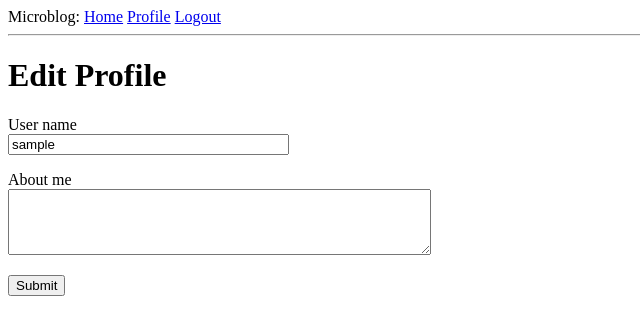
After one commit to bradleetw/microblog, a Flask app: page /edit_profile in a window 1280 px wide. The commit adds this page. Shown: the top 335 px of the page, without its empty margins (0-640 px from the left). Run offline with Flask 2, Linux system fonts and the light colour scheme; the visitor is signed in with stand-in values (Sample User, id 1); data comes from the database, SQL or seed files in the repository; both versions use the stored data as it was after the commit.

Commit message:
Create Edit Profile form

```diff
--- a/app/forms.py
+++ b/app/forms.py
@@ -1,7 +1,8 @@
 from flask_wtf import FlaskForm
-from wtforms import PasswordField, BooleanField, SubmitField
+from wtforms import PasswordField, BooleanField, SubmitField, TextAreaField
 from wtforms.fields.core import StringField
-from wtforms.validators import DataRequired, Email, EqualTo, ValidationError
+from wtforms.validators import DataRequired, Email, EqualTo, ValidationError, \
+    Length
 from app.models import User
 
 class LoginForm(FlaskForm):
@@ -29,3 +30,9 @@ class RegistrationForm(FlaskForm):
         user = User.query.filter_by(email=email.data).first()
         if user is not None:
             raise ValidationError('Please use a different email address.')
+
+
+class EditProfileForm(FlaskForm):
+    username = StringField('User name', validators=[DataRequired()])
+    about_me = TextAreaField('About me', validators=[Length(min=0, max=140)])
+    submit = SubmitField('Submit')
--- a/app/routes.py
+++ b/app/routes.py
@@ -1,6 +1,6 @@
 from app import app, db
 from flask import render_template, redirect, flash, url_for, request
-from app.forms import LoginForm, RegistrationForm
+from app.forms import LoginForm, RegistrationForm, EditProfileForm
 from flask_login import current_user, login_user, logout_user, login_required
 from app.models import User
 from werkzeug.urls import url_parse
@@ -78,3 +78,22 @@ def before_request():
     if current_user.is_authenticated:
         current_user.last_seen = datetime.utcnow()
         db.session.commit()
+
+
+
+@app.route('/edit_profile', methods=['GET', 'POST'])
+@login_required
+def edit_profile():
+    form = EditProfileForm()
+    if form.validate_on_submit():
+        current_user.username = form.username.data
+        current_user.about_me = form.about_me.data
+        db.session.commit()
+        flash('Your changes have been saved.')
+        return redirect(url_for('user', username=current_user.username))
+    elif request.method == 'GET':
+        form.username.data = current_user.username
+        form.about_me.data = current_user.about_me
+    return render_template('edit_profile.html',
+                           title='Edit Profile',
+                           form=form)
--- /dev/null
+++ b/app/templates/edit_profile.html
@@ -0,0 +1,23 @@
+{% extends "base.html" %}
+
+{% block content %}
+<h1>Edit Profile</h1>
+<form action="" method="post">
+    {{ form.hidden_tag() }}
+    <p>
+        {{ form.username.label }}<br>
+        {{ form.username(size=32) }}<br>
+        {% for error in form.username.errors %}
+        <span style="color: red;">[{{ error }}]</span>
+        {% endfor %}
+    </p>
+    <p>
+        {{ form.about_me.label }}<br>
+        {{ form.about_me(cols=50, rows=4) }}<br>
+        {% for error in form.about_me.errors %}
+        <span style="color: red;">[{{ error }}]</span>
+        {% endfor %}
+    </p>
+    <p>{{ form.submit() }}</p>
+</form>
+{% endblock %}
--- a/app/templates/user.html
+++ b/app/templates/user.html
@@ -12,6 +12,9 @@
                 {% if user.last_seen %}
                     <p>Last seen on: {{ user.last_seen }}</p>
                 {% endif %}
+                {% if user == current_user %}
+                    <p><a href="{{ url_for('edit_profile') }}">Edit your profile</a></p>
+                {% endif %}
             </td>
         </tr>
     </table>
```
Also changed, not shown: app.db.
